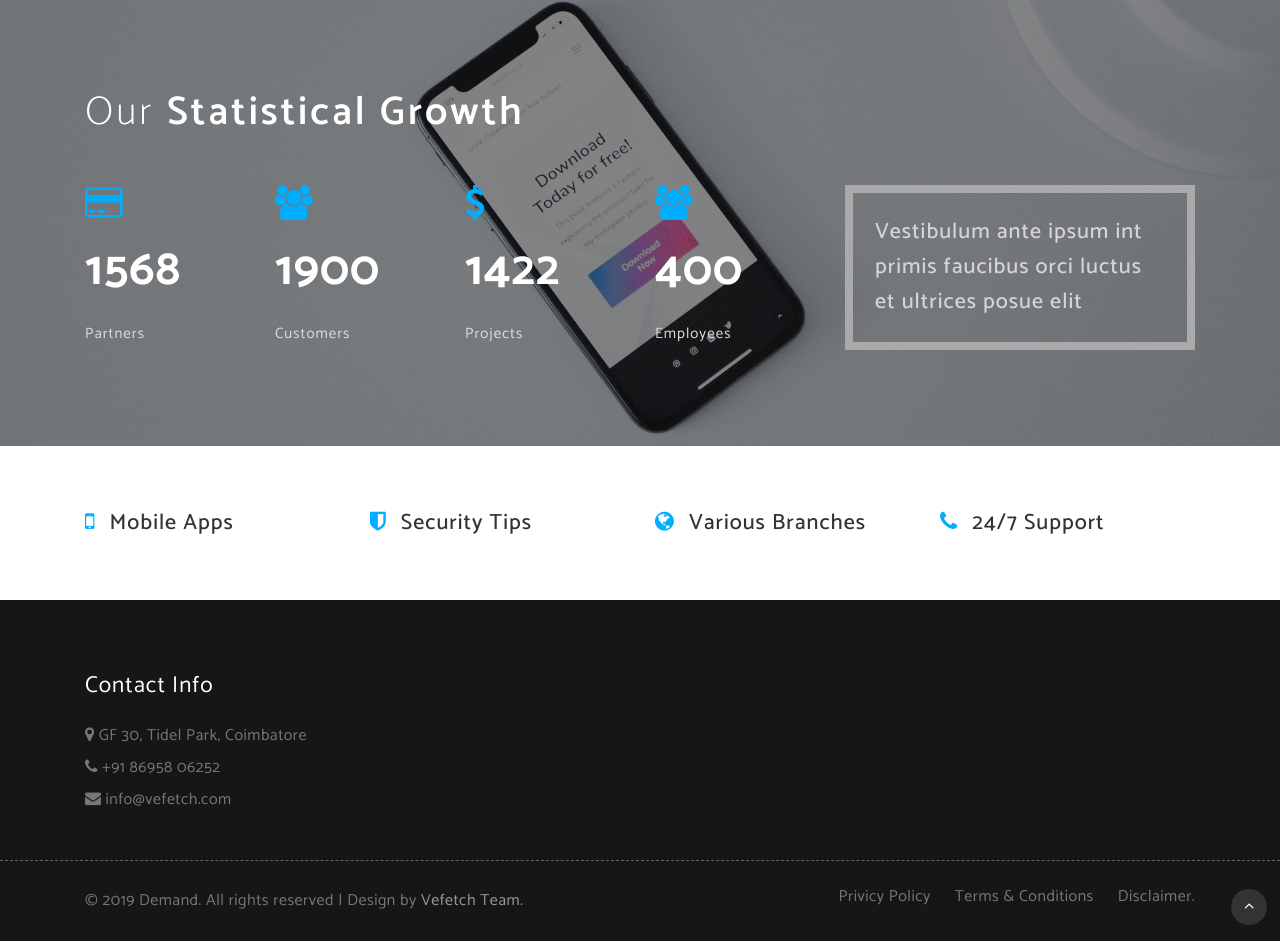
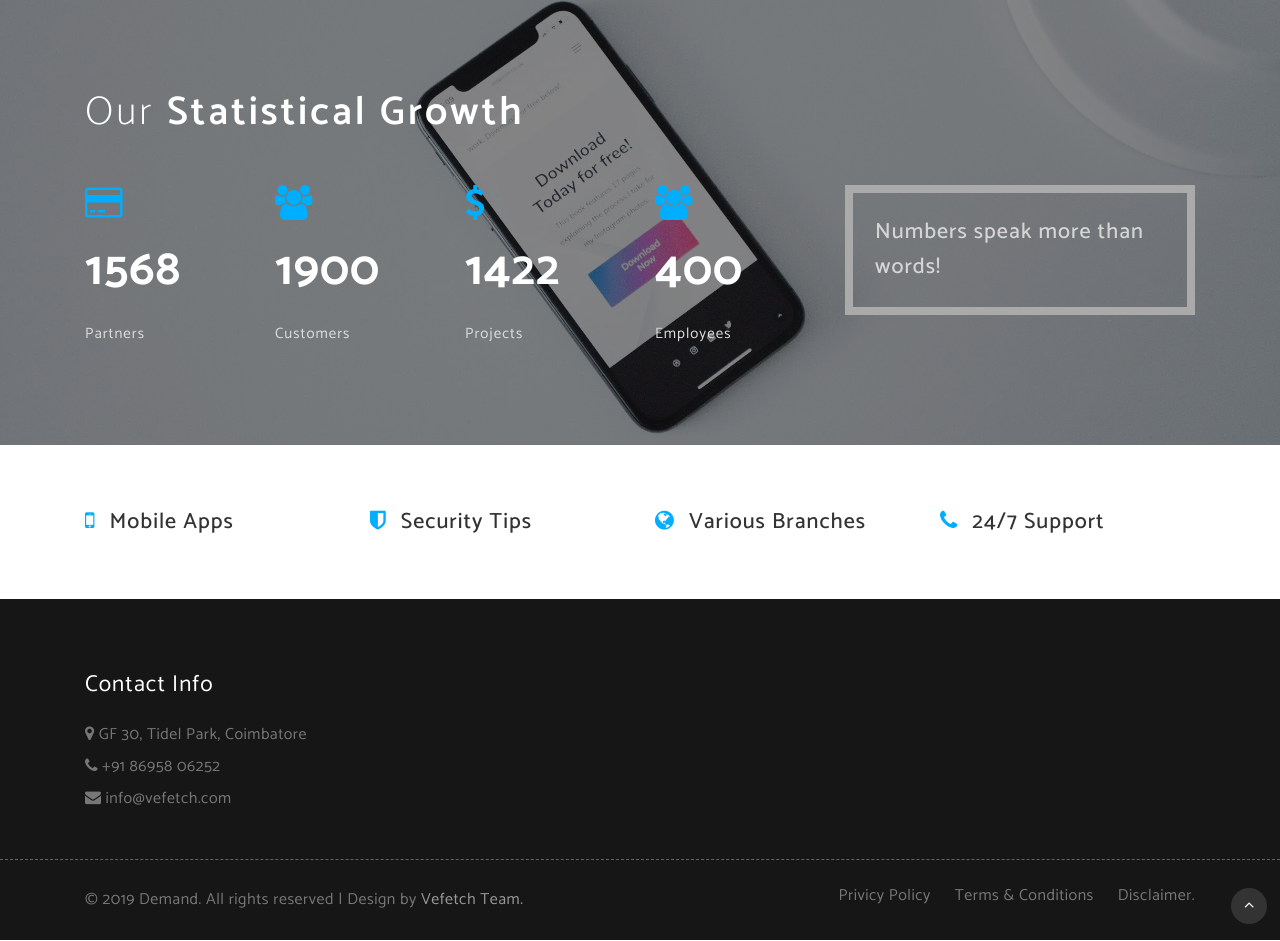
Before and after one commit to gauthamrgramalingam/vefetchsite, a plain HTML site: page index.html in a window 1280 px wide. Shown: the part 2051-2992 px from the top of the page. Drawn offline with Linux system fonts and the light colour scheme.

Commit message:
Update index.html

```diff
--- a/index.html
+++ b/index.html
@@ -314,7 +314,7 @@ Smartphone Compatible web template, free webdesigns for Nokia, Samsung, LG, Sony
 					</div>
 				</div>
 				<div class="col-lg-4 text-lg-left text-stat text-center mt-lg-0 mt-4">
-					<h4 class=""> Vestibulum ante ipsum int primis faucibus orci luctus et ultrices posue elit</h4>
+					<h4 class=""> Numbers speak more than words!</h4>
 				</div>
 			</div>
 		</div>
```
